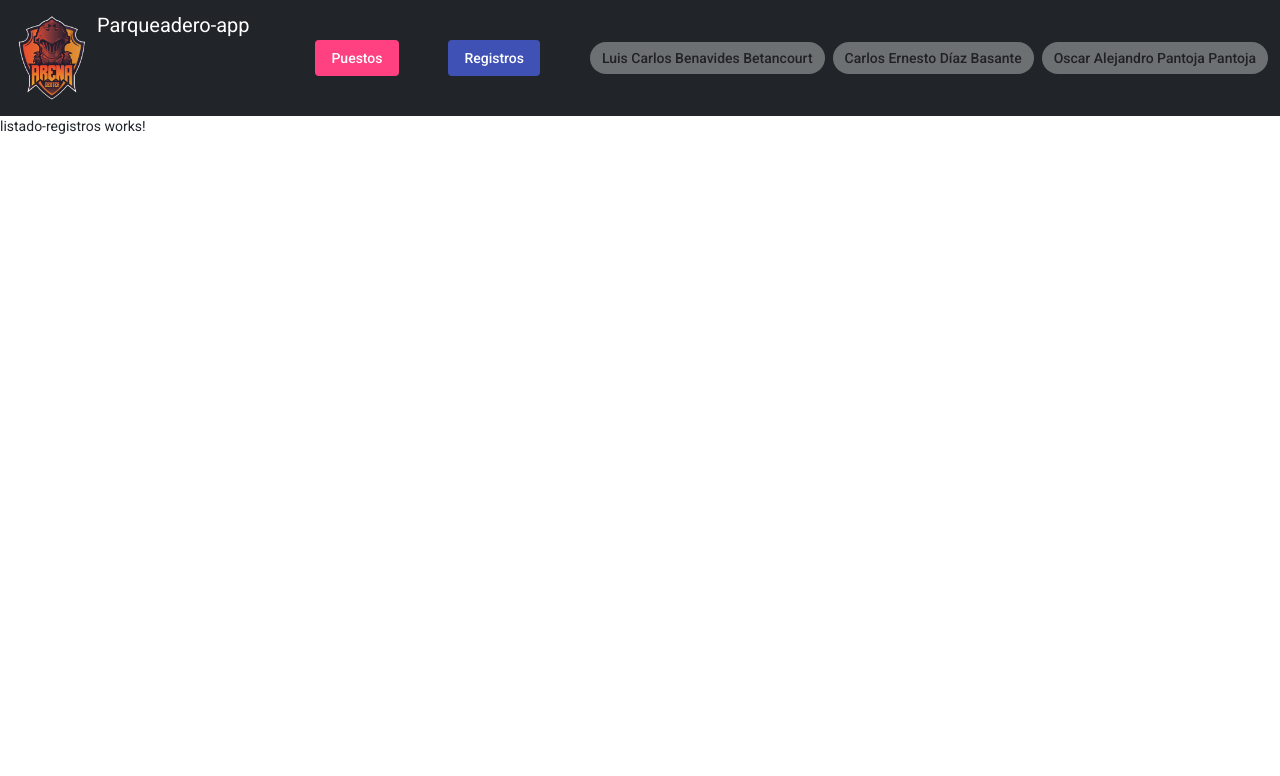
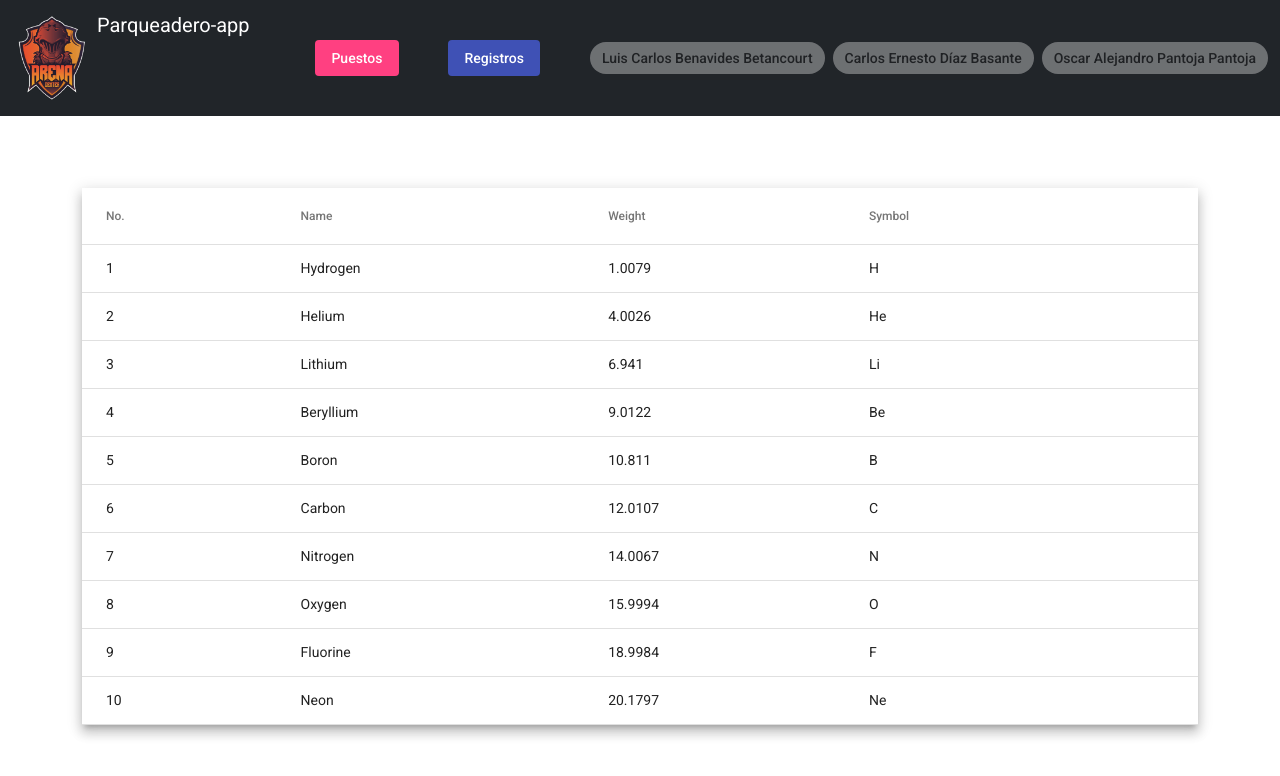
Before and after one commit to carlosdizx/estacionamiento-frontend, an Angular app: page /registros in a window 1280 px wide. Shown: the top 776 px of the page. Built offline with nearby package versions, Linux system fonts and the light colour scheme.

Commit message:
Creada una tabla que permite listar a los registros (tiene datos de prueba no relacionados con este taller de momento)

```diff
--- a/src/app/app.module.ts
+++ b/src/app/app.module.ts
@@ -16,6 +16,7 @@
 import { MatFormFieldModule } from '@angular/material/form-field';
 import { MatInputModule } from '@angular/material/input';
 import { ListadoRegistrosComponent } from './componentes/listado-registros/listado-registros.component';
+import {MatTableModule} from "@angular/material/table";
 
 @NgModule({
   declarations: [
@@ -36,6 +37,7 @@
     HttpClientModule,
     MatFormFieldModule,
     MatInputModule,
+    MatTableModule,
   ],
   providers: [],
   bootstrap: [AppComponent],
--- a/src/app/componentes/listado-registros/listado-registros.component.html
+++ b/src/app/componentes/listado-registros/listado-registros.component.html
@@ -1 +1,36 @@
-<p>listado-registros works!</p>
+<div class="container p-4 my-5">
+  <div class="row">
+    <div class="mx-auto">
+      <div class="row">
+        <table mat-table [dataSource]="filas" class="mat-elevation-z8">
+          <!-- Position Column -->
+          <ng-container matColumnDef="position">
+            <th mat-header-cell *matHeaderCellDef>No.</th>
+            <td mat-cell *matCellDef="let element">{{ element.position }}</td>
+          </ng-container>
+
+          <!-- Name Column -->
+          <ng-container matColumnDef="name">
+            <th mat-header-cell *matHeaderCellDef>Name</th>
+            <td mat-cell *matCellDef="let element">{{ element.name }}</td>
+          </ng-container>
+
+          <!-- Weight Column -->
+          <ng-container matColumnDef="weight">
+            <th mat-header-cell *matHeaderCellDef>Weight</th>
+            <td mat-cell *matCellDef="let element">{{ element.weight }}</td>
+          </ng-container>
+
+          <!-- Symbol Column -->
+          <ng-container matColumnDef="symbol">
+            <th mat-header-cell *matHeaderCellDef>Symbol</th>
+            <td mat-cell *matCellDef="let element">{{ element.symbol }}</td>
+          </ng-container>
+
+          <tr mat-header-row *matHeaderRowDef="columnas"></tr>
+          <tr mat-row *matRowDef="let row; columns: columnas"></tr>
+        </table>
+      </div>
+    </div>
+  </div>
+</div>
--- a/src/app/componentes/listado-registros/listado-registros.component.ts
+++ b/src/app/componentes/listado-registros/listado-registros.component.ts
@@ -3,13 +3,23 @@
 @Component({
   selector: 'app-listado-registros',
   templateUrl: './listado-registros.component.html',
-  styleUrls: []
+  styleUrls: [],
 })
 export class ListadoRegistrosComponent implements OnInit {
+  columnas: string[] = ['position', 'name', 'weight', 'symbol'];
+  filas = [
+    { position: 1, name: 'Hydrogen', weight: 1.0079, symbol: 'H' },
+    { position: 2, name: 'Helium', weight: 4.0026, symbol: 'He' },
+    { position: 3, name: 'Lithium', weight: 6.941, symbol: 'Li' },
+    { position: 4, name: 'Beryllium', weight: 9.0122, symbol: 'Be' },
+    { position: 5, name: 'Boron', weight: 10.811, symbol: 'B' },
+    { position: 6, name: 'Carbon', weight: 12.0107, symbol: 'C' },
+    { position: 7, name: 'Nitrogen', weight: 14.0067, symbol: 'N' },
+    { position: 8, name: 'Oxygen', weight: 15.9994, symbol: 'O' },
+    { position: 9, name: 'Fluorine', weight: 18.9984, symbol: 'F' },
+    { position: 10, name: 'Neon', weight: 20.1797, symbol: 'Ne' },
+  ];
+  constructor() {}
 
-  constructor() { }
-
-  ngOnInit(): void {
-  }
-
+  ngOnInit(): void {}
 }
```
